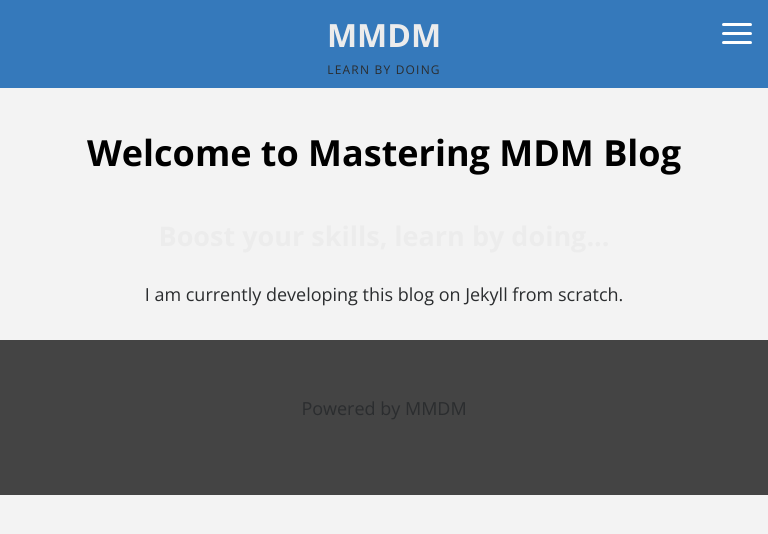
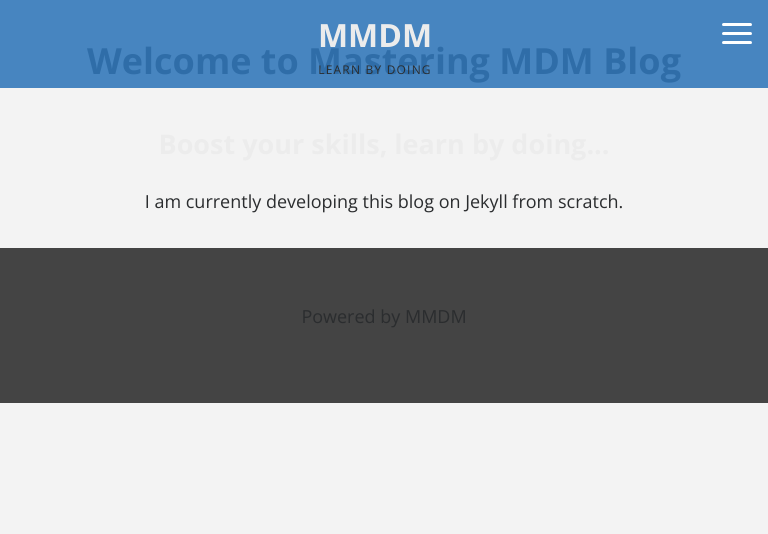
Before and after one commit to jays1ngh/jays1ngh.github.io, a Jekyll site: the page built from index.html, in a window 768 px wide. Shown: the top 534 px of the page. Built offline with Jekyll 4.4.1, drawn with Linux system fonts in a browser that asks for light colours.

Commit message:
added header position absolute

```diff
--- a/_sass/main.scss
+++ b/_sass/main.scss
@@ -3,7 +3,7 @@
 /* variables */
 :root {
   --body-background: #f3f3f3;
-  --primary: #3579bb;
+  --primary: rgba(53, 121, 187);
   --secondary: #444444;
   --heading: #3579bb;
   --button: #3579bb;
@@ -28,7 +28,7 @@
 
 .theme-light {
 --body-background: #f3f3f3;
---primary: #3579bb;
+--primary: rgba(53, 121, 187);
 --secondary: #444444;
 --heading: #3579bb;
 --button: #3579bb;
@@ -917,6 +917,11 @@
 @media (min-width: 481px) and (max-width: 899px) {
   header {
     padding: .5em;
+    position: absolute;
+    top: 0;
+    right: 0;
+    width: 100%;
+    background-color:rgba(53, 121, 187, 0.9);
   }
 
   .site-title {
@@ -962,9 +967,11 @@
     margin: .9rem 0 0 0;
   }
 
+
   // blog
   .sidebar-main {
     margin-bottom: 3.5em;
+    margin-top: 8rem;
   }
 
   .post-card-inner {
```
